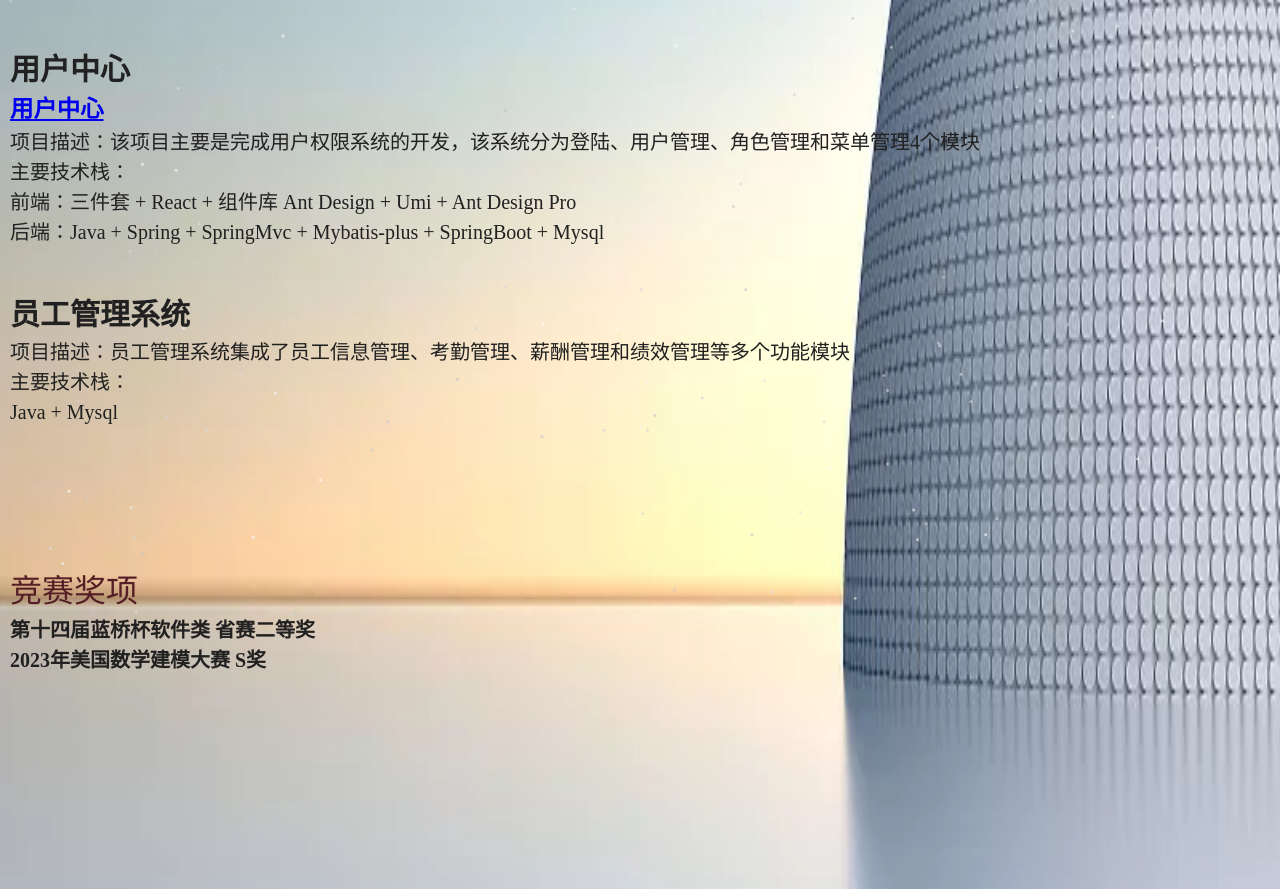
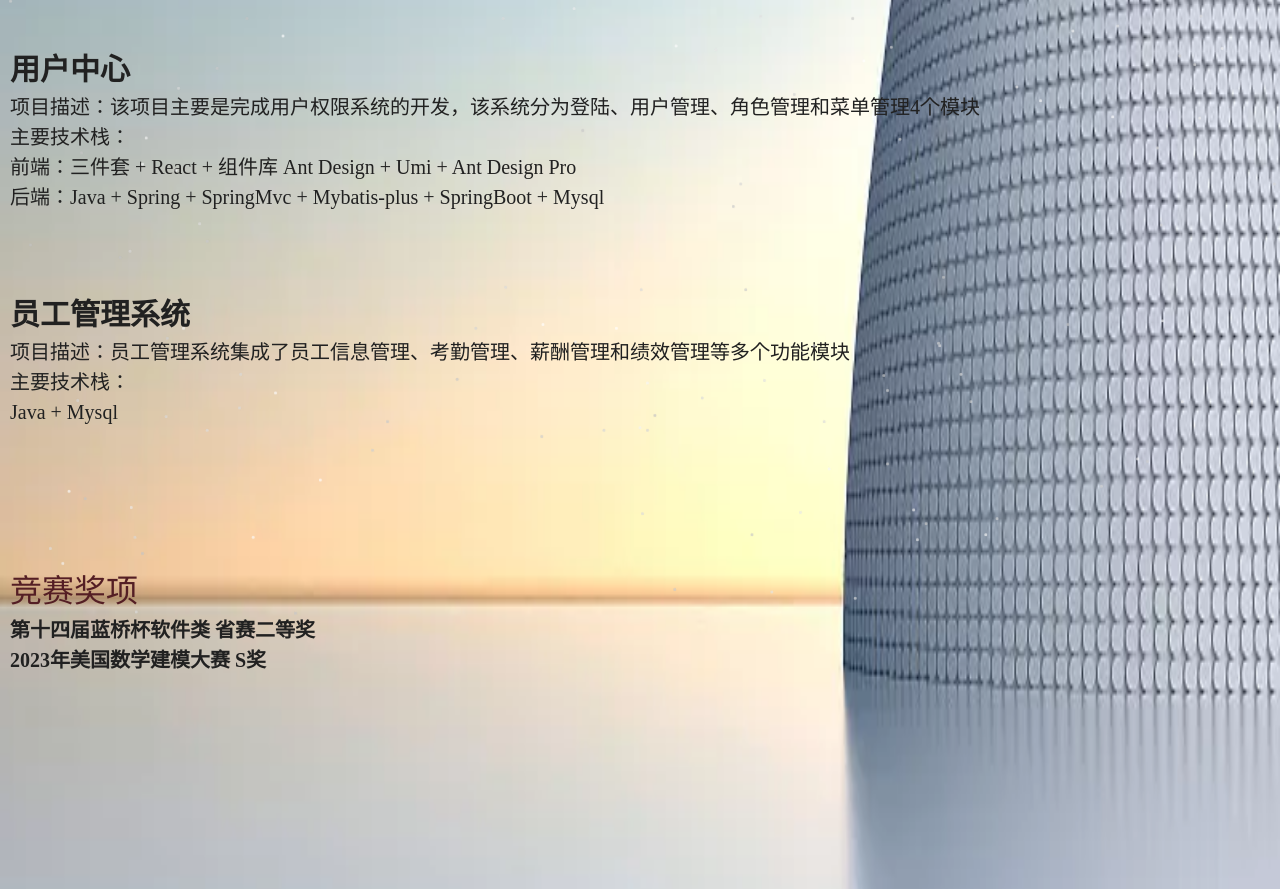
Before and after one commit to Hardork/Hardork.github.io, a plain HTML site: page index.html in a window 1280 px wide. Shown: the part 1447-2336 px from the top of the page. Drawn offline with Linux system fonts and the light colour scheme; a web font is replaced by a local one.

Commit message:
Update index.html

```diff
--- a/index.html
+++ b/index.html
@@ -116,7 +116,6 @@
                                     <h2>用户中心</h2>
                                 </header>
                                 <div class="content">
-                                    <h3><a href="http://82.156.164.85/" target="_blank">用户中心</a></h3>
                                     <p>项目描述：该项目主要是完成用户权限系统的开发，该系统分为登陆、用户管理、角色管理和菜单管理4个模块</p>
                                     <p>主要技术栈：</p>
                                     <p>前端：三件套 + React + 组件库 Ant Design + Umi + Ant Design Pro</p>
```
